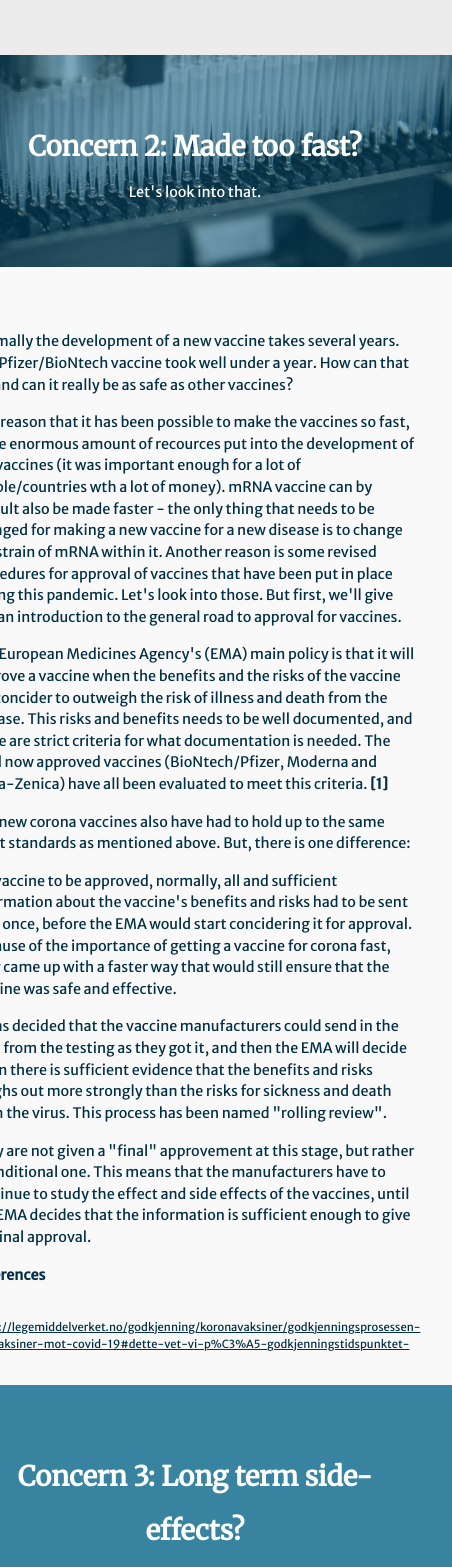
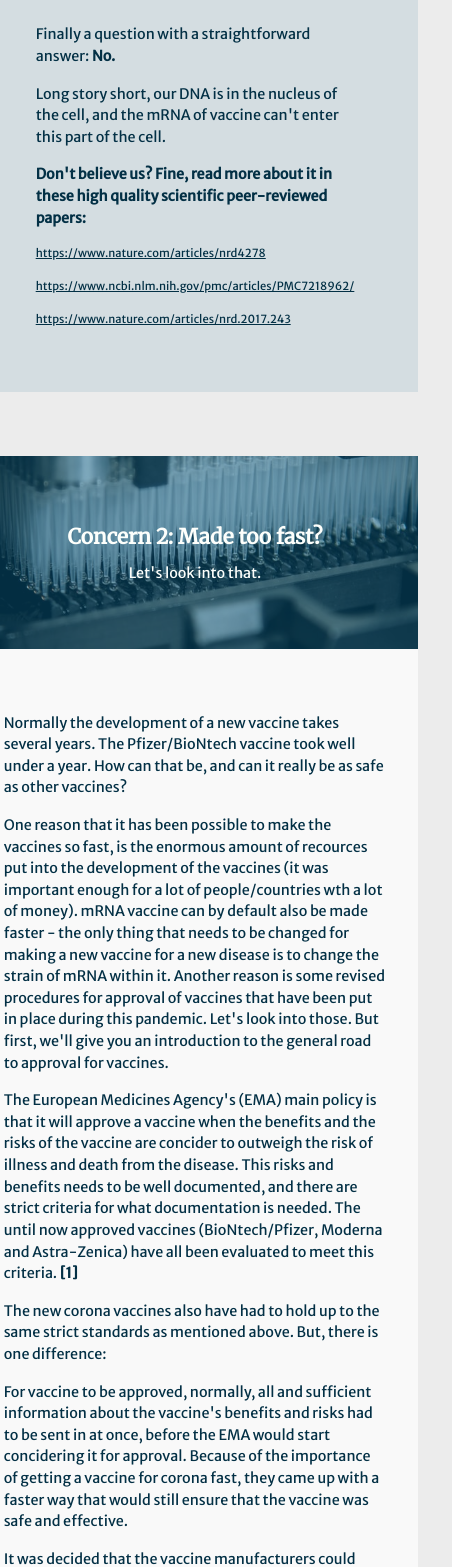
Before and after one commit to gullskatten/vacci, a React (Create React App) app: page /concerns in a window 390 px wide. Shown: the part 4561-6128 px from the top of the page, 452 px wide, since content can reach past the window. Built offline with nearby package versions, Linux system fonts and the light colour scheme.

Commit message:
Updated reference which caused mobile to break.

```diff
--- a/src/components/Concern/Concerns.tsx
+++ b/src/components/Concern/Concerns.tsx
@@ -362,7 +362,7 @@ const Concerns: React.FC = () => {
                   justify="center"
                   fullWidth
                 >
-                  <Text variant="title" element="h2" color="onPrimary">
+                  <Text variant="subtitle" element="h2" color="onPrimary">
                     Concern 2: Made too fast?
                   </Text>
 
@@ -479,8 +479,7 @@ const Concerns: React.FC = () => {
                       href="https://legemiddelverket.no/godkjenning/koronavaksiner/godkjenningsprosessen-for-vaksiner-mot-covid-19#dette-vet-vi-p%C3%A5-godkjenningstidspunktet- "
                       textDecoration="underline"
                     >
-                      [1]
-                      https://legemiddelverket.no/godkjenning/koronavaksiner/godkjenningsprosessen-for-vaksiner-mot-covid-19#dette-vet-vi-p%C3%A5-godkjenningstidspunktet-
+                      [1] Vaccine Approval Process
                     </StyledLink>
                   </Text>
                 </Flex>
```
